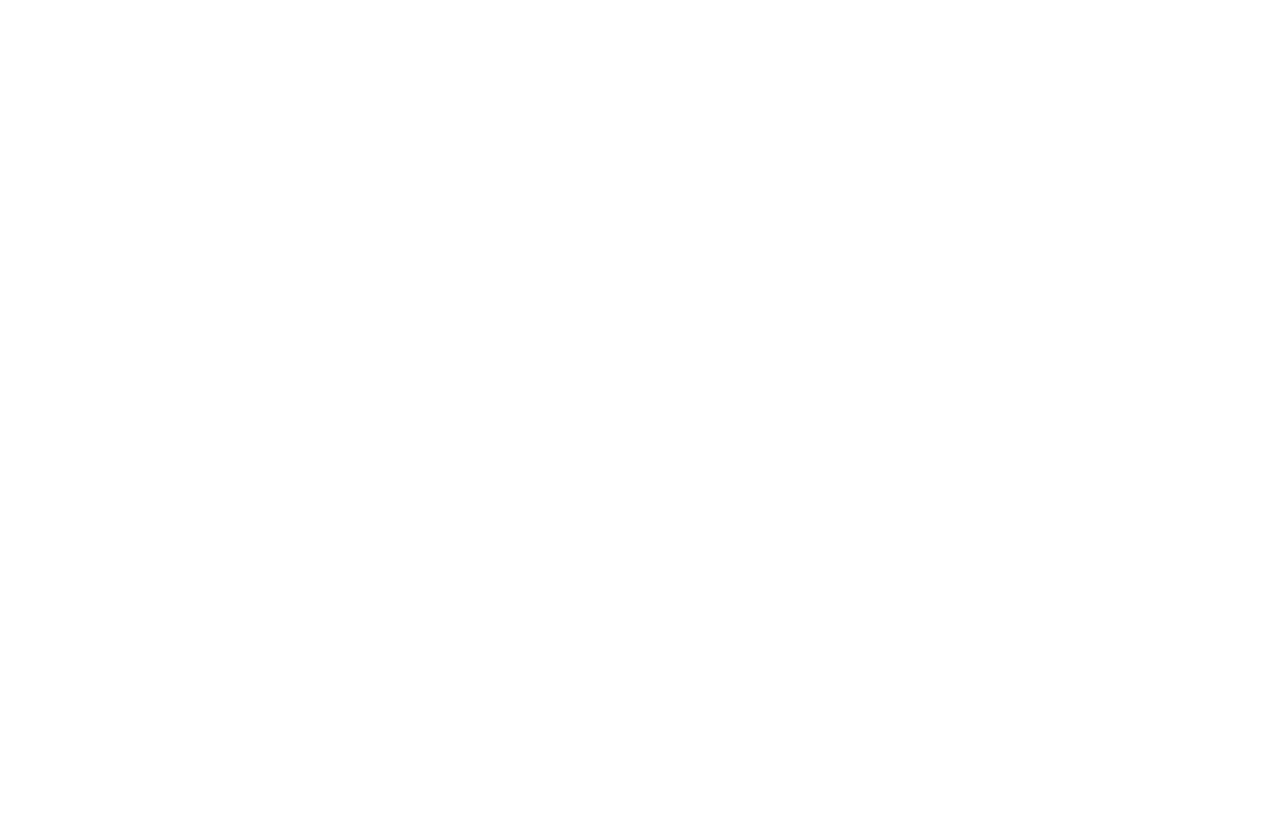
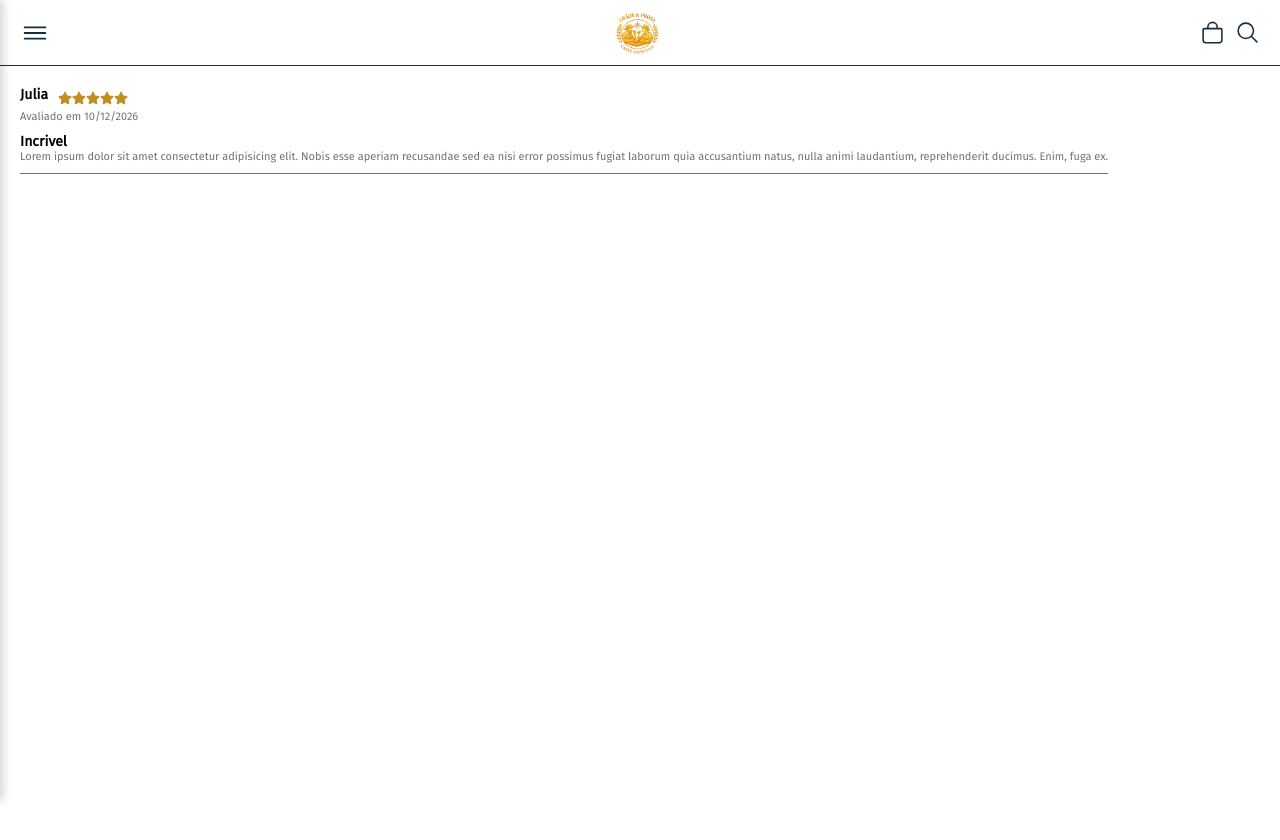
Before and after one commit to Graos-Prosa/Front-End, a React (Vite) app: page /product/1 in a window 1280 px wide. Before the commit this address had no page. Shown: the top 840 px of the page. Before the commit the page ends 800 px from the top, so only its background shows below. Built offline with nearby package versions, Linux system fonts and the light colour scheme.

Commit message:
style: componente comment estilizado

```diff
--- a/src/components/common/comment/Comment.module.css
+++ b/src/components/common/comment/Comment.module.css
@@ -1,6 +1,9 @@
 .comment{
     display: flex;
     flex-direction: column;
+    gap: 10px;
+    align-self: flex-start;
+    padding: 20px;
 }
 .reviewInfo{
     display: flex;
@@ -10,9 +13,22 @@
     display: flex;
     flex-direction: column;
 }
+.clientAndRating{
+    display: flex;
+    gap: 10px;
+}
 .client, .star, .commentTitle{
     font-size: 14px;
 }
-.reviewDate, .reviewComment{
+.star{
+    color: var(--cor-tema-secundaria)
+}
+.reviewDate, .commentDescription{
     font-size: 11px;
+    color: var(--cor-texto-secundaria);
 }
+.divider{
+    height: 1px;
+    width: 100%;
+    background-color: var(--cor-texto-secundaria);
+}
--- a/src/components/common/comment/Comment.tsx
+++ b/src/components/common/comment/Comment.tsx
@@ -19,7 +19,7 @@
   return (
     <div className={styles.comment}>
       <div className={styles.reviewInfo}>
-        <div className={styles.row}>
+        <div className={styles.clientAndRating}>
           <h1 className={styles.client}>{client}</h1>
           <span className={styles.stars}>{<Stars rating={rating} />}</span>
         </div>
@@ -27,10 +27,11 @@
           Avaliado em {reviewDate.toLocaleDateString()}
         </p>
       </div>
-      <div className={styles.commentReview}>
+      <div className={styles.reviewComment}>
         <h1 className={styles.commentTitle}>{commentTitle}</h1>
         <p className={styles.commentDescription}>{commentDescription}</p>
       </div>
+      <div className={styles.divider}></div>
     </div>
   );
 }
--- a/src/components/common/productCard/ProductCard.tsx
+++ b/src/components/common/productCard/ProductCard.tsx
@@ -4,6 +4,7 @@
 import { TiStarFullOutline } from "react-icons/ti";
 
 import { truncateString } from '../../../utils/Util';
+import { useNavigate } from 'react-router-dom';
 
 interface ProductCardProps {
     id: number;
@@ -17,7 +18,7 @@
 }
 
 export default function ProductCard({id, img, name, price, rating, amount, productType, discount = 0}: ProductCardProps) {
-
+    const navigate = useNavigate()
     function verifyAmount(amount: number) {
         if (amount <= 0) {
             return "Esgotado";
@@ -27,8 +28,7 @@
     }
 
     function goToProductPage(productId: number) {
-        console.log(`Navegar para a página do produto com ID: ${productId}`);
-        //tratar a lógica de navegação aqui, como usar o react-router para redirecionar para a página do produto
+        navigate(`/product/${productId}`)
     }
 
     function handleAddToCart(productId: number, productAmount: number) {
--- /dev/null
+++ b/src/pages/productPage/ProductPage.tsx
@@ -0,0 +1,23 @@
+import Comment from "../../components/common/comment/Comment";
+import Navbar from "../../components/common/navbar/Navbar";
+
+// import styles from "./ProductPage.module.css";
+
+// interface ProductPageProps{
+
+// }
+
+export default function ProductPage() {
+  return (
+    <div className="divDebug">
+      <Navbar type={"secondary"} />
+      <Comment
+        client={"Julia"}
+        rating={5}
+        commentTitle="Incrivel"
+        commentDescription="Lorem ipsum dolor sit amet consectetur adipisicing elit. Nobis esse aperiam recusandae sed ea nisi error possimus fugiat laborum quia accusantium natus, nulla animi laudantium, reprehenderit ducimus. Enim, fuga ex."
+        reviewDate={new Date(2026, 9, 12)}
+      />
+    </div>
+  );
+}
--- a/src/routes/AppRoutes.tsx
+++ b/src/routes/AppRoutes.tsx
@@ -6,6 +6,7 @@
 import MyOrders from "../pages/myOrders/MyOrders";
 import HistoryPage from "../pages/historyPage/HistoryPage";
 import ProductsPage from "../pages/productsPage/ProductsPage";
+import ProductPage from "../pages/productPage/ProductPage";
 
 export default function AppRoutes() {
   return (
@@ -16,6 +17,7 @@
       <Route path="/orders" element={<MyOrders />} />
       <Route path="/our-story" element={<HistoryPage />} />
       <Route path="/products" element={<ProductsPage />} />
+      <Route path="/product/:id" element={<ProductPage />} />
     </Routes>
   );
 }
```
Also changed, not shown: src/pages/productPage/ProductPage.module.css (added), src/pages/productPage/ProductsPage.module.css (deleted), src/pages/productPage/ProductsPage.tsx (deleted).
